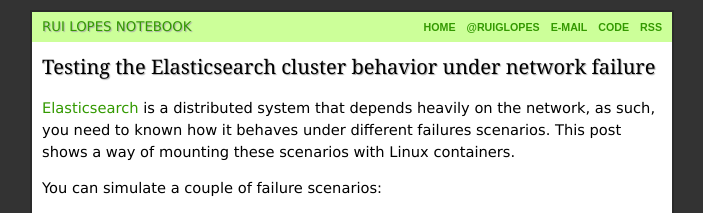
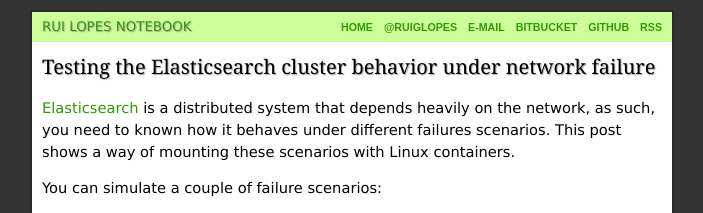
Before and after one commit to rgl/rgl.github.io, a Jekyll site: the page built from index.html, in a window 1280 px wide and 900 px high. Shown: the top 213 px of the window, without its empty margins (288-991 px from the left). Built offline with Jekyll 4.4.1, drawn with Linux system fonts in a browser that asks for light colours; comment, search, counter and statistics services are not loaded.

Commit message:
Update the site header to link directly to bitbucket and github.

```diff
--- a/_includes/header.html
+++ b/_includes/header.html
@@ -5,7 +5,8 @@
       <li><a href="http://ruilopes.com">Home</a></li>
       <li><a href="http://twitter.com/ruiglopes">@ruiglopes</a></li>
       <li><a href="javascript:m('rgl', 'ruilopes.com')">e-mail</a></li>
-      <li><a href="http://hg.ruilopes.com/">code</a></li>
+      <li><a href="https://bitbucket.org/rgl/">bitbucket</a></li>
+      <li><a href="https://github.com/rgl/">github</a></li>
       <li><a href="/feed.xml">RSS</a></li>
     </ul>
   </nav>
```
